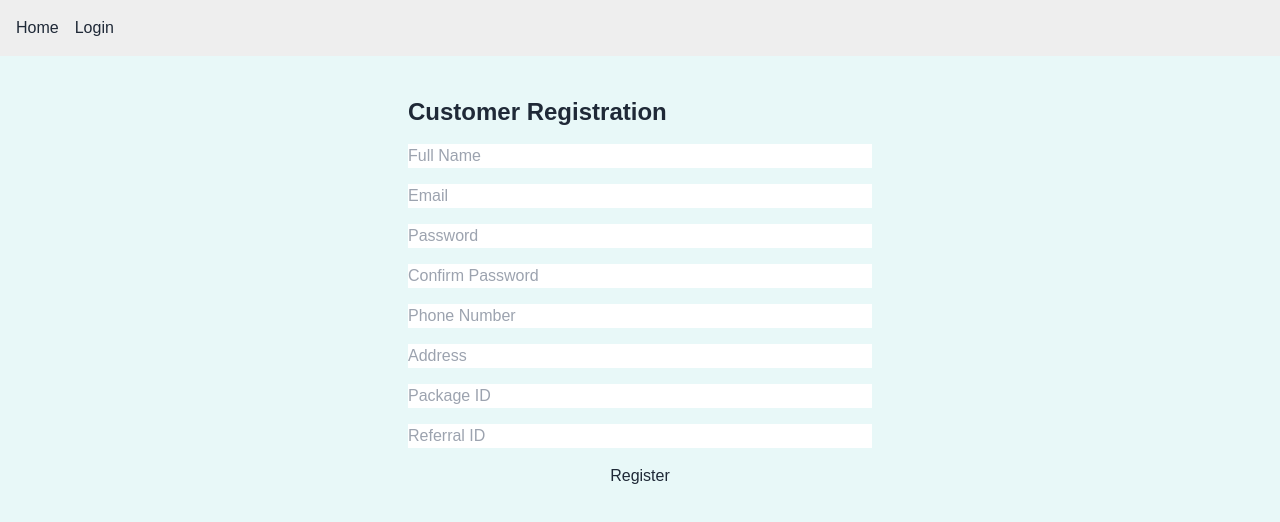
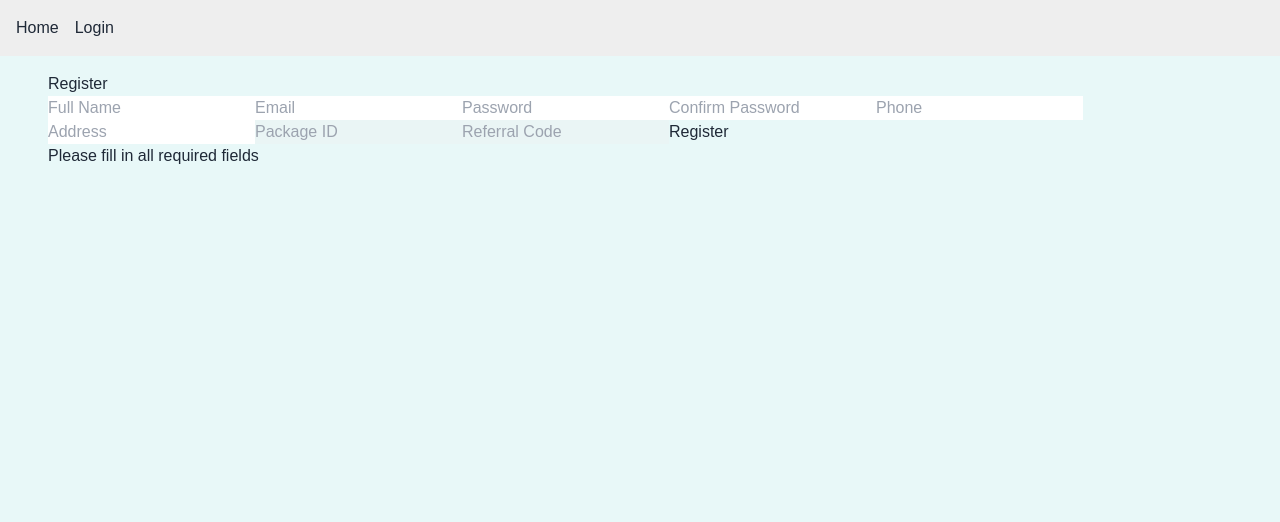
Before and after one commit to flexbuytravel/code-assist, a Next.js app: page /auth/register in a window 1280 px wide. Both pictures are taken after a click on the button "Register". Shown: the top 522 px of the page. Built offline with nearby package versions, Linux system fonts and the light colour scheme; no server answers.

Commit message:
Update page.tsx

```diff
--- a/src/app/auth/register/page.tsx
+++ b/src/app/auth/register/page.tsx
@@ -1,198 +1,120 @@
 "use client";
 
 import { useState, useEffect } from "react";
-import { useRouter, useSearchParams } from "next/navigation";
-import { createUserWithEmailAndPassword } from "firebase/auth";
-import { doc, setDoc } from "firebase/firestore";
-import { auth, db } from "@/lib/firebase";
-import toast from "react-hot-toast";
+import { useSearchParams } from "next/navigation";
 
 export default function RegisterPage() {
-  const router = useRouter();
   const searchParams = useSearchParams();
+  const packageIdFromQuery = searchParams.get("packageId") || "";
+  const referralCodeFromQuery = searchParams.get("referralCode") || "";
 
-  const packageIdFromLink = searchParams.get("packageId") || "";
-  const referralIdFromLink = searchParams.get("referralId") || "";
-
-  const [formData, setFormData] = useState({
+  const [form, setForm] = useState({
     name: "",
     email: "",
     password: "",
     confirmPassword: "",
     phone: "",
     address: "",
-    packageId: packageIdFromLink,
-    referralId: referralIdFromLink,
+    packageId: packageIdFromQuery,
+    referralCode: referralCodeFromQuery,
+  });
+  const [error, setError] = useState("");
+
+  useEffect(() => {
+    if (packageIdFromQuery && referralCodeFromQuery) {
+      setForm((prev) => ({
+        ...prev,
+        packageId: packageIdFromQuery,
+        referralCode: referralCodeFromQuery,
+      }));
+    }
+  }, [packageIdFromQuery, referralCodeFromQuery]);
+
+  const handleRegister = async () => {
+    setError("");
+
+    if (!form.name || !form.email || !form.password || !form.confirmPassword) {
+      setError("Please fill in all required fields");
+      return;
+    }
+
+    if (form.password !== form.confirmPassword) {
+      setError("Passwords do not match");
+      return;
+    }
+
+    try {
+      const res = await fetch("/api/auth/register", {
+        method: "POST",
+        headers: { "Content-Type": "application/json" },
+        body: JSON.stringify(form),
       });
 
-  const [loading, setLoading] = useState(false);
+      if (!res.ok) {
+        const err = await res.json();
+        throw new Error(err.error || "Registration failed");
+      }
 
-  useEffect(() => {
-    if (packageIdFromLink || referralIdFromLink) {
-      setFormData((prev) => ({
-        ...prev,
-        packageId: packageIdFromLink,
-        referralId: referralIdFromLink,
-      }));
-    }
-  }, [packageIdFromLink, referralIdFromLink]);
-
-  const handleChange = (e: React.ChangeEvent<HTMLInputElement>) => {
-    setFormData({
-      ...formData,
-      [e.target.name]: e.target.value,
-    });
-  };
-
-  const validateForm = () => {
-    if (!formData.name || !formData.email || !formData.password || !formData.confirmPassword || !formData.phone || !formData.address) {
-      toast.error("Please fill in all fields");
-      return false;
-    }
-    if (!/\S+@\S+\.\S+/.test(formData.email)) {
-      toast.error("Please enter a valid email");
-      return false;
-    }
-    if (formData.password.length < 8) {
-      toast.error("Password must be at least 8 characters");
-      return false;
-    }
-    if (formData.password !== formData.confirmPassword) {
-      toast.error("Passwords do not match");
-      return false;
-    }
-    return true;
-  };
-
-  const handleSubmit = async (e: React.FormEvent) => {
-    e.preventDefault();
-    if (!validateForm()) return;
-
-    setLoading(true);
-
-    try {
-      // Validate package before creating account
-      const res = await fetch("/api/customer/package/validate", {
-        method: "POST",
-        headers: { "Content-Type": "application/json" },
-        body: JSON.stringify({
-          packageId: formData.packageId,
-          referralId: formData.referralId,
-        }),
-      });
-
-      const data = await res.json();
-      if (!res.ok) throw new Error(data.error || "Package validation failed");
-
-      // Create Firebase Auth user
-      const userCred = await createUserWithEmailAndPassword(
-        auth,
-        formData.email,
-        formData.password
-      );
-
-      // Save user details in Firestore
-      await setDoc(doc(db, "users", userCred.user.uid), {
-        name: formData.name,
-        email: formData.email,
-        phone: formData.phone,
-        address: formData.address,
-        role: "customer",
-        packageId: formData.packageId,
-        referralId: formData.referralId,
-        createdAt: new Date(),
-      });
-
-      toast.success("Registration successful!");
-      router.push("/customer/dashboard");
-    } catch (error: any) {
-      console.error(error);
-      toast.error(error.message || "Registration failed");
-    } finally {
-      setLoading(false);
+      // Registration successful — redirect or show success
+      alert("Registration successful!");
+    } catch (err: any) {
+      setError(err.message);
     }
   };
 
   return (
-    <div className="max-w-lg mx-auto p-6">
-      <h1 className="text-2xl font-bold mb-4">Customer Registration</h1>
-      <form onSubmit={handleSubmit} className="space-y-4">
+    <div className="container">
+      <h1>Register</h1>
       <input
         type="text"
-          name="name"
         placeholder="Full Name"
-          value={formData.name}
-          onChange={handleChange}
-          className="input input-bordered w-full"
+        value={form.name}
+        onChange={(e) => setForm({ ...form, name: e.target.value })}
       />
       <input
         type="email"
-          name="email"
         placeholder="Email"
-          value={formData.email}
-          onChange={handleChange}
-          className="input input-bordered w-full"
+        value={form.email}
+        onChange={(e) => setForm({ ...form, email: e.target.value })}
       />
       <input
         type="password"
-          name="password"
         placeholder="Password"
-          value={formData.password}
-          onChange={handleChange}
-          className="input input-bordered w-full"
+        value={form.password}
+        onChange={(e) => setForm({ ...form, password: e.target.value })}
       />
       <input
         type="password"
-          name="confirmPassword"
         placeholder="Confirm Password"
-          value={formData.confirmPassword}
-          onChange={handleChange}
-          className="input input-bordered w-full"
-        />
-        <input
-          type="tel"
-          name="phone"
-          placeholder="Phone Number"
-          value={formData.phone}
-          onChange={handleChange}
-          className="input input-bordered w-full"
+        value={form.confirmPassword}
+        onChange={(e) => setForm({ ...form, confirmPassword: e.target.value })}
       />
       <input
         type="text"
-          name="address"
-          placeholder="Address"
-          value={formData.address}
-          onChange={handleChange}
-          className="input input-bordered w-full"
-        />
-
-        <input
-          type="text"
-          name="packageId"
-          placeholder="Package ID"
-          value={formData.packageId}
-          onChange={handleChange}
-          readOnly={!!packageIdFromLink}
-          className="input input-bordered w-full"
+        placeholder="Phone"
+        value={form.phone}
+        onChange={(e) => setForm({ ...form, phone: e.target.value })}
       />
       <input
         type="text"
-          name="referralId"
-          placeholder="Referral ID"
-          value={formData.referralId}
-          onChange={handleChange}
-          readOnly={!!referralIdFromLink}
-          className="input input-bordered w-full"
+        placeholder="Address"
+        value={form.address}
+        onChange={(e) => setForm({ ...form, address: e.target.value })}
       />
-
-        <button
-          type="submit"
-          className="btn btn-primary w-full"
-          disabled={loading}
-        >
-          {loading ? "Registering..." : "Register"}
-        </button>
-      </form>
+      <input
+        type="text"
+        placeholder="Package ID"
+        value={form.packageId}
+        disabled
+      />
+      <input
+        type="text"
+        placeholder="Referral Code"
+        value={form.referralCode}
+        disabled
+      />
+      <button onClick={handleRegister}>Register</button>
+      {error && <p className="error">{error}</p>}
     </div>
   );
 }
```
Lines whose indentation alone changed are shown as unchanged.
